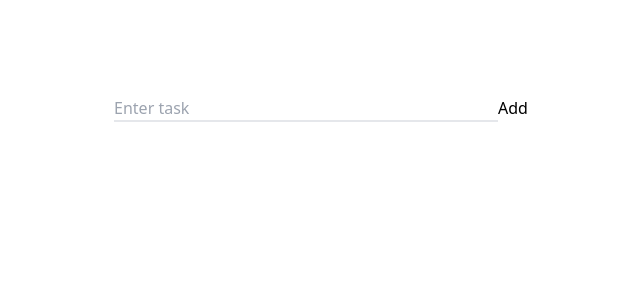
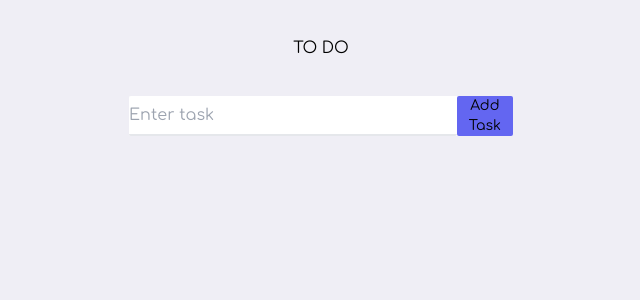
Before and after one commit to Eceakinci/StarWars, a React (Vite) app: page / in a window 1280 px wide. Shown: the top 300 px of the page, without its empty margins (319-959 px from the left). Built offline with nearby package versions, Linux system fonts and the light colour scheme.

Commit message:
feature: main functions done

```diff
--- a/package.json
+++ b/package.json
@@ -19,6 +19,7 @@
     "autoprefixer": "^10.4.9",
     "axios": "^0.27.2",
     "postcss": "^8.4.16",
+    "react-icons": "^4.3.1",
     "tailwindcss": "^3.1.8",
     "vite": "^3.1.0"
   }
--- a/src/App.jsx
+++ b/src/App.jsx
@@ -1,16 +1,23 @@
-import InputComponent from "./inputComponent";
 import React, { useState } from "react";
-import TaskComponent from "./taskComponent";
-import ListComponent from "./listComponent";
+import Form from "./components/Form"
+import List from "./components/List";
+import Header from "./components/Header";
+/*This is parent component*/
 
 function App() {
-    const [childData, setChildData] = useState("")
-    //Burada tudu componentlerini cagir
-  return (
-    <div className="flex flex-col items-center justify-center p-24">
-        <InputComponent addTask={setChildData}/>
-        <ListComponent inputData={childData}/>
-    </div>
-  )
+
+    const [inputText, setInputText] = useState('')
+    const [todos, setTodos] = useState([])
+
+    return (
+        <div className="flex flex-col w-96 m-auto bg-gray-100 Comforta">
+            <Header/>
+            <div className="bg-white rounded-lg">
+                <Form inputText={inputText} setInputText={setInputText} todos={todos} setTodos={setTodos}/>
+                <List todos={todos}/>
+            </div>
+
+        </div>
+    )
 }
 export default App
--- /dev/null
+++ b/src/components/Form.jsx
@@ -0,0 +1,36 @@
+import React from 'react';
+import {GrFormAdd} from "react-icons/all";
+
+/*This component contains input and submit actions*/
+const Form = ({ inputText, setInputText, todos, setTodos }) => {
+
+    const inputTextHandler = (e) => {
+        setInputText(e.target.value)
+    }
+
+    const submitTodoHandler = (e) => {
+        e.preventDefault()
+        if(inputText === ''){
+            console.log('anan')
+        }else{
+            setTodos([...todos, {id: Math.floor(Math.random() * 10), text: inputText, completed: false}])
+            setInputText('')
+        }
+
+    }
+
+    return (
+        <div className="flex">
+            <input className="w-96 border-b-2 border-gray-200 outline-none rounded-sm focus:border-b-indigo-500 focus:duration-300"
+                   type="text"
+                   placeholder="Enter task"
+                   value={inputText}
+                   onChange={inputTextHandler}/>
+            <button className="text-sm bg-indigo-500 rounded-sm" onClick={submitTodoHandler} type="submit" value="Add">
+                Add Task
+            </button>
+        </div>
+    )
+}
+
+export default Form
--- /dev/null
+++ b/src/components/Header.jsx
@@ -0,0 +1,11 @@
+import React from 'react'
+
+function Header(){
+    return(
+        <div className="h-24 bg-main">
+            <h1 className="flex justify-center h-full items-center">TO DO</h1>
+        </div>
+    )
+}
+
+export default Header
--- /dev/null
+++ b/src/components/List.jsx
@@ -0,0 +1,16 @@
+import React from 'react';
+import Todo from "./Todo";
+
+/*This component contains all todo items, it pass data to Todo component*/
+
+const List = ({ todos }) => {
+    return (
+        <div className="flex flex-col w-96">
+            {todos.map((todos) =>(
+                <Todo key={todos.id} todo={todos.text}/>
+            ))}
+        </div>
+    )
+}
+
+export default List
--- /dev/null
+++ b/src/components/Todo.jsx
@@ -0,0 +1,21 @@
+import React from 'react';
+import {GrFormEdit, IoIosRemove} from "react-icons/all";
+
+/*This component contains one todo item*/
+
+function Todo({ todo }) {
+    return (
+        <div className="flex justify-between items-center h-12 rounded-sm">
+            <div>
+                <p>{todo}</p>
+            </div>
+            <div>
+                <button><IoIosRemove/></button>
+                <button><GrFormEdit/></button>
+            </div>
+
+        </div>
+    )
+}
+
+export default Todo
--- a/src/index.css
+++ b/src/index.css
@@ -1,3 +1,18 @@
 @tailwind base;
 @tailwind components;
 @tailwind utilities;
+
+#root {
+    height: 100vh;
+    font-family: Comfortaa, serif;
+    background-color: #EFEEF5;
+}
+
+.bg-main {
+    background-color: #EFEEF5;
+}
+
+@font-face {
+    font-family: 'Comfortaa';
+    src: local('Comfortaa'), url(public/fonts/Comfortaa-Regular.ttf) format('truetype');
+}
--- a/src/inputComponent.jsx
+++ /dev/null
@@ -1,26 +0,0 @@
-import React, { useState } from "react";
-
-function InputComponent({ addTask }) {
-
-    const [value, setValue] = useState('');
-
-    const handleSubmit = e => {
-        e.preventDefault();
-        if(!value) {
-            console.log('selam')
-        }else {
-            addTask(value)
-            setValue('')
-        }
-    }
-
-    return (
-        <form onSubmit={handleSubmit}>
-            <input className="w-96 border-b-2 border-gray-200 outline-none focus:border-b-indigo-500 focus:duration-300"
-                   type="text" value={value} onChange={e => setValue(e.target.value)} placeholder="Enter task"/>
-            <input type="submit" value="Add"/>
-        </form>
-    );
-}
-
-export default InputComponent
--- a/src/listComponent.jsx
+++ /dev/null
@@ -1,16 +0,0 @@
-import React, {useState} from "react";
-import TaskComponent from "./taskComponent";
-
-function ListComponent({ inputData }) {
-//Her taskin listelendigi component, icine task alcak
-    const [inputList, setInputList] = useState([]);
-
-    const addTaskOnClick = e => {
-        setInputList(inputList.concat(<TaskComponent inputData={inputData}/>))
-    }
-    return (
-        <TaskComponent inputData={inputData}/>
-    );
-}
-
-export default ListComponent
--- a/src/taskComponent.jsx
+++ /dev/null
@@ -1,13 +0,0 @@
-import React from "react";
-
-function TaskComponent ({ inputData }) {
-//tek bir task ve onun sonradan eklenecek fonksiyonlari
-
-    return (
-        <div className="flex ">
-            {inputData}
-        </div>
-    );
-}
-
-export default TaskComponent
```
Also changed, not shown: public/fonts/Comfortaa-Regular.ttf (added), 1 other file (tests, documents, lock files or other folders).
